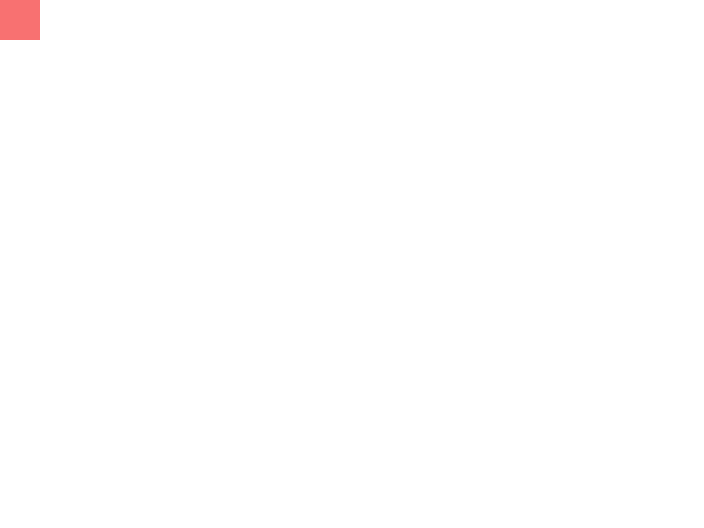
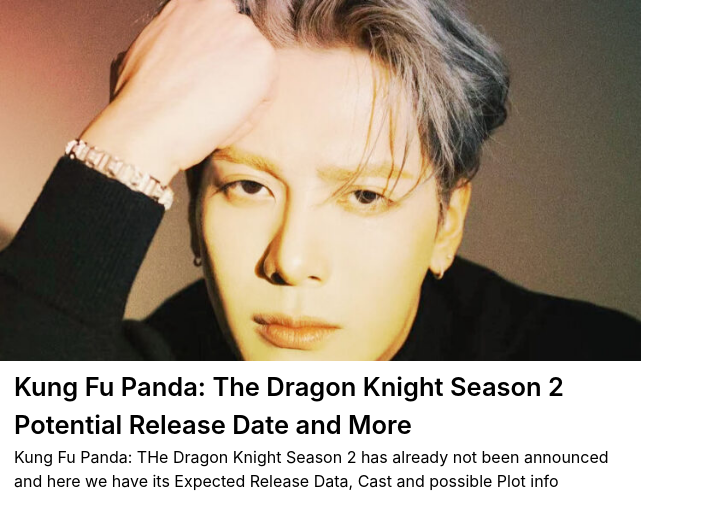
Before and after one commit to rudhamoy/complete-newsportal, a React (Create React App) app: page / in a window 1280 px wide. Shown: the top 528 px of the page, without its empty margins (0-704 px from the left). Built offline with nearby package versions, Linux system fonts and the light colour scheme.

Commit message:
nikhilesh

```diff
--- a/src/components/featured/FeaturedContainer.jsx
+++ b/src/components/featured/FeaturedContainer.jsx
@@ -1,11 +1,20 @@
 
 
 import React from 'react'
+import FeaturedPost from './FeaturedPost'
 
 function FeaturedContainer() {
     return (
         <>
-            Featured GRID
+            <div className="w-full h-full bg-slate-500 flex flex-row gap-2 justify-center p-4">
+                <FeaturedPost />
+                <div className='h-[22.5rem] bg-blue-200 w-[641px]'>
+                    <div></div>
+                    <div></div>
+                    <div></div>
+                    <div></div>
+                </div>
+            </div>
         </>
     )
 }
--- a/src/components/featured/FeaturedPost.jsx
+++ b/src/components/featured/FeaturedPost.jsx
@@ -1,11 +1,18 @@
 
 
 import React from 'react'
-
+import featured from '../../assets/images/featured.jpg';
 function FeaturedPost() {
     return (
-        <div className="h-10 w-10 bg-red-400">
-
+        <div className="h-[508px] bg-white w-[641px]">
+            <div className="h-[361px] w-[641px] overflow-hidden">
+                <img width={641} height={361} src={featured} alt="" />
+                <div className="capitalize text-[12px] color-[#ffd200]">TV SERIES</div>
+            </div>
+            <div className="pt-[7px] pb-[12px] px-[14px]">
+                <h3 className="text-[25.5px] font-semibold">Kung Fu Panda: The Dragon Knight Season 2 Potential Release Date and More</h3>
+                <p>Kung Fu Panda: THe Dragon Knight Season 2 has already not been announced and here we have its Expected Release Data, Cast and possible Plot info</p>
+            </div>
         </div>
     )
 }
```
Also changed, not shown: src/assets/images/featured.jpg (added).
